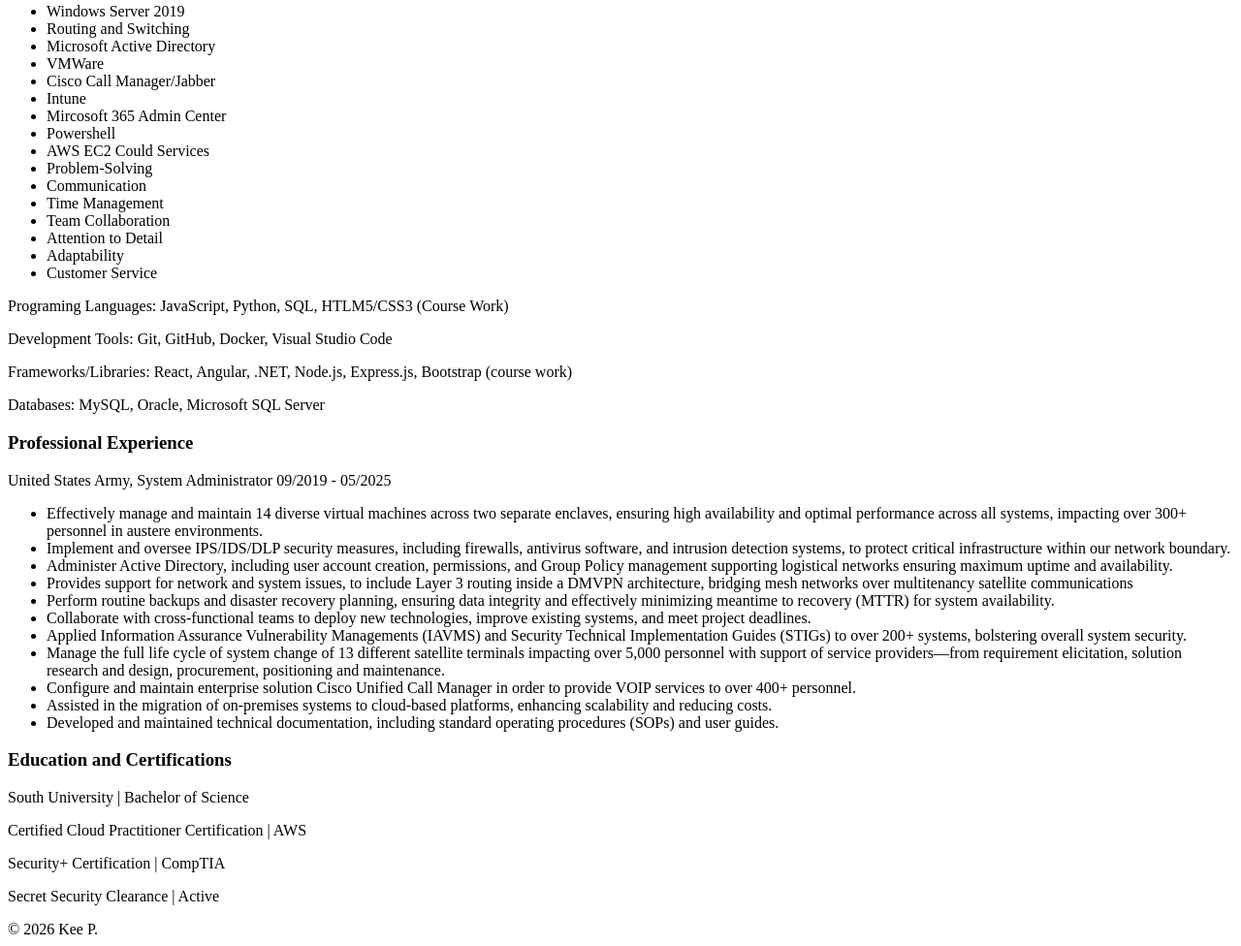
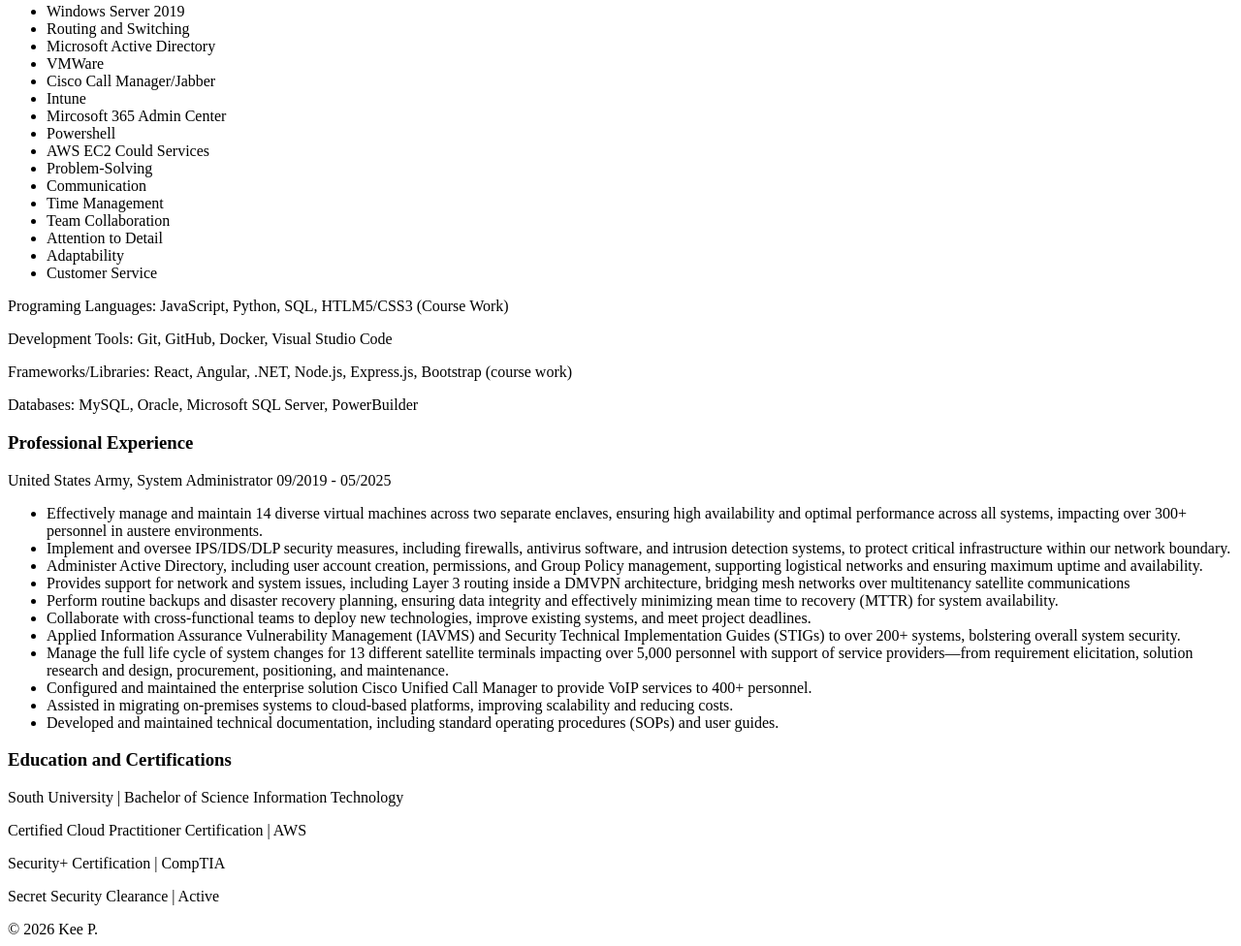
Before and after one commit to kphillips85/Kee-s-Website, a plain HTML site: page index.html in a window 1280 px wide. Shown: the part 485-1461 px from the top of the page at 97% size. Drawn offline with Linux system fonts and the light colour scheme.

Commit message:
Update index.html

```diff
--- a/index.html
+++ b/index.html
@@ -36,27 +36,27 @@
         <p>Programing Languages: JavaScript, Python, SQL, HTLM5/CSS3 (Course Work)</p>
         <p>Development Tools: Git, GitHub, Docker, Visual Studio Code </p>
         <p>Frameworks/Libraries: React, Angular, .NET, Node.js, Express.js, Bootstrap (course work)</p>
-        <p>Databases: MySQL, Oracle, Microsoft SQL Server </p>
+        <p>Databases: MySQL, Oracle, Microsoft SQL Server, PowerBuilder</p>
 
     <h3>Professional Experience</h3>
     <p>United States Army, System Administrator	         09/2019 - 05/2025 </p>
         <ul>
             <li>Effectively manage and maintain 14 diverse virtual machines across two separate enclaves, ensuring high availability and optimal performance across all systems, impacting over 300+ personnel in austere environments. </li>
             <li>Implement and oversee IPS/IDS/DLP security measures, including firewalls, antivirus software, and intrusion detection systems, to protect critical infrastructure within our network boundary. </li>
-            <li>Administer Active Directory, including user account creation, permissions, and Group Policy management supporting logistical networks ensuring maximum uptime and availability. </li>
-            <li>Provides support for network and system issues, to include Layer 3 routing inside a DMVPN architecture, bridging mesh networks over multitenancy satellite communications</li>
-            <li>Perform routine backups and disaster recovery planning, ensuring data integrity and effectively minimizing meantime to recovery (MTTR) for system availability. </li>
+            <li>Administer Active Directory, including user account creation, permissions, and Group Policy management, supporting logistical networks and ensuring maximum uptime and availability. </li>
+            <li>Provides support for network and system issues, including Layer 3 routing inside a DMVPN architecture, bridging mesh networks over multitenancy satellite communications</li>
+            <li>Perform routine backups and disaster recovery planning, ensuring data integrity and effectively minimizing mean time to recovery (MTTR) for system availability. </li>
             <li>Collaborate with cross-functional teams to deploy new technologies, improve existing systems, and meet project deadlines. </li>
-            <li>Applied Information Assurance Vulnerability Managements (IAVMS) and Security Technical Implementation Guides (STIGs) to over 200+ systems, bolstering overall system security. </li>
-            <li>Manage the full life cycle of system change of 13 different satellite terminals impacting over 5,000 personnel with support of service providers—from requirement elicitation, solution research and design, procurement, positioning and maintenance. </li>
-            <li>Configure and maintain enterprise solution Cisco Unified Call Manager in order to provide VOIP services to over 400+ personnel. </li>
-            <li>Assisted in the migration of on-premises systems to cloud-based platforms, enhancing scalability and reducing costs. </li>
+            <li>Applied Information Assurance Vulnerability Management (IAVMS) and Security Technical Implementation Guides (STIGs) to over 200+ systems, bolstering overall system security. </li>
+            <li>Manage the full life cycle of system changes for 13 different satellite terminals impacting over 5,000 personnel with support of service providers—from requirement elicitation, solution research and design, procurement, positioning, and maintenance. </li>
+            <li> Configured and maintained the enterprise solution Cisco Unified Call Manager to provide VoIP services to 400+ personnel. </li>
+            <li>Assisted in migrating on-premises systems to cloud-based platforms, improving scalability and reducing costs. </li>
             <li>Developed and maintained technical documentation, including standard operating procedures (SOPs) and user guides. </li>
         </ul>
 
     <h3>Education and Certifications</h3>
 
-    <p>South University | Bachelor of Science</p>
+    <p>South University | Bachelor of Science Information Technology</p>
     <p>Certified Cloud Practitioner Certification | AWS </p>
     <P>Security+ Certification | CompTIA</P>
     <P>Secret Security Clearance | Active</P>
```
